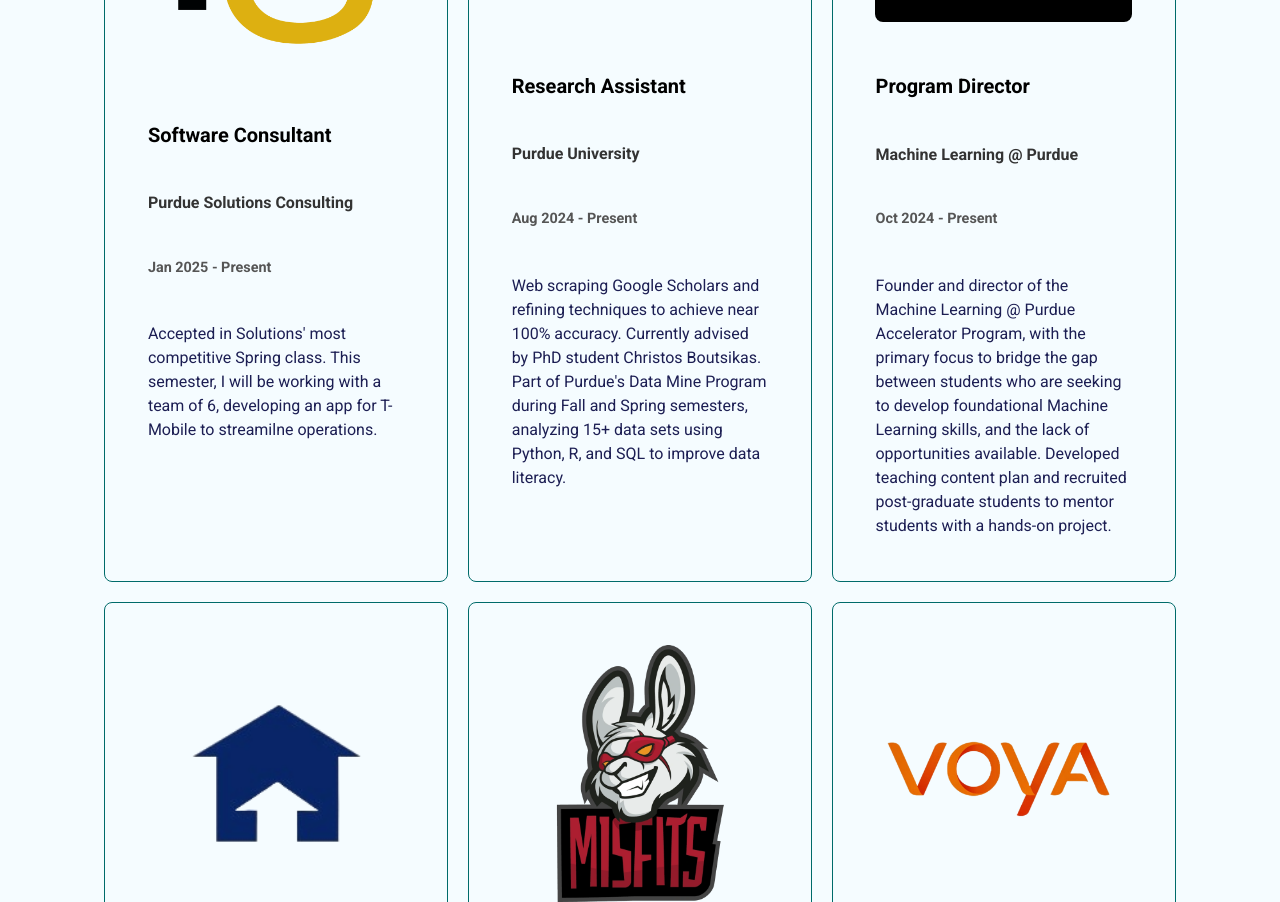
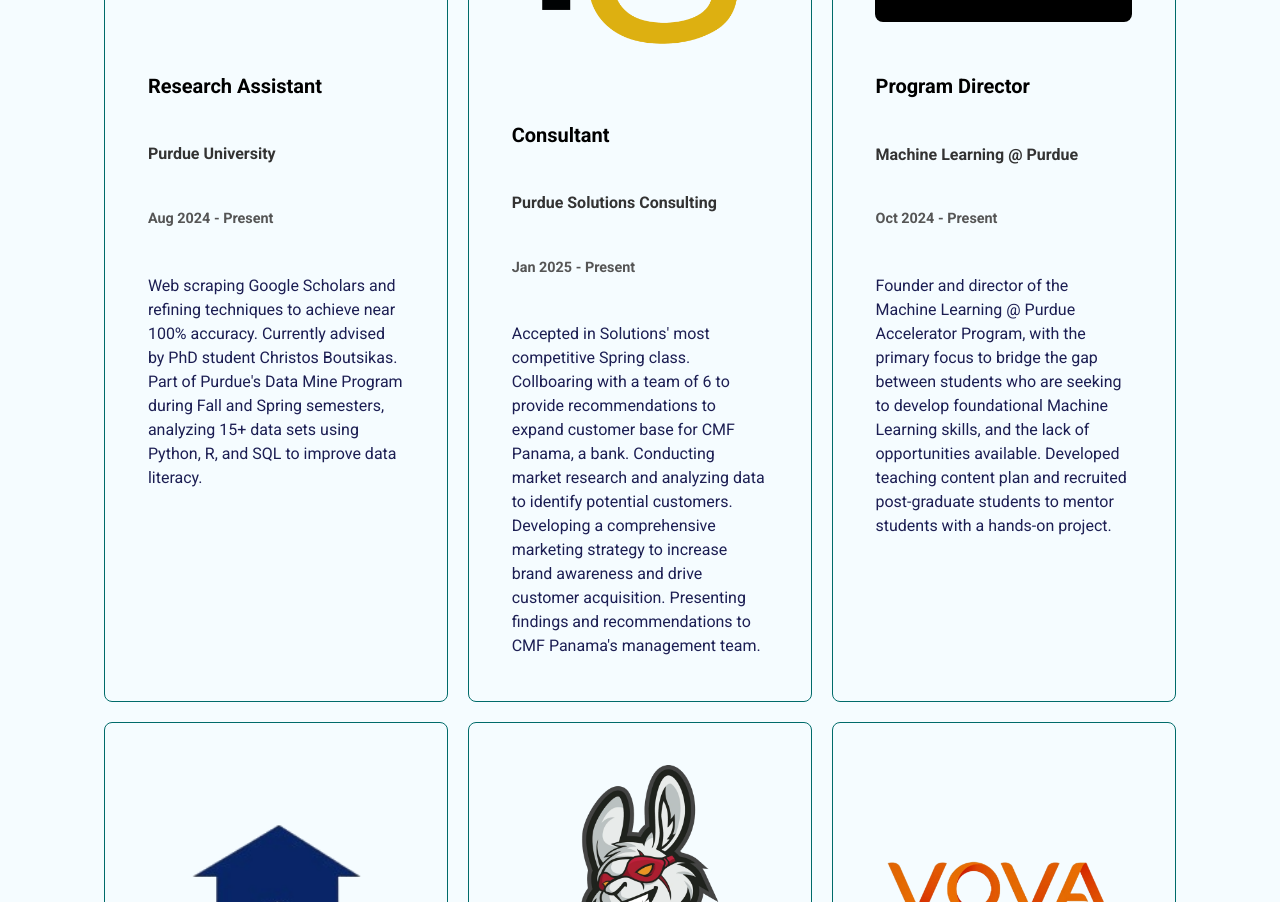
Before and after one commit to Alexlihing/personal-website, a React (Create React App) app: page / in a window 1280 px wide. Shown: the part 1720-2622 px from the top of the page. Built offline with nearby package versions, Linux system fonts and the light colour scheme.

Commit message:
updated portfolio

```diff
--- a/src/Pages/Home/Testimonials.jsx
+++ b/src/Pages/Home/Testimonials.jsx
@@ -2,14 +2,6 @@
 
 export default function Testimonial() {
   const testimonials = [
-    {
-      title: "Software Consultant",
-      company: "Purdue Solutions Consulting",
-      content:
-        "Accepted in Solutions' most competitive Spring class. This semester, I will be working with a team of 6, developing an app for T-Mobile to streamilne operations.",
-      date: "Jan 2025 - Present",
-      image: "./img/ps-logo.png",
-    },
     {
       title: "Research Assistant",
       company: "Purdue University",
@@ -17,6 +9,14 @@
         "Web scraping Google Scholars and refining techniques to achieve near 100% accuracy. Currently advised by PhD student Christos Boutsikas. Part of Purdue's Data Mine Program during Fall and Spring semesters, analyzing 15+ data sets using Python, R, and SQL to improve data literacy. ",
       date: "Aug 2024 - Present",
       image: "./img/purdue-logo.png",
+    },
+    {
+      title: "Consultant",
+      company: "Purdue Solutions Consulting",
+      content:
+        "Accepted in Solutions' most competitive Spring class. Collboaring with a team of 6 to provide recommendations to expand customer base for CMF Panama, a bank. Conducting market research and analyzing data to identify potential customers. Developing a comprehensive marketing strategy to increase brand awareness and drive customer acquisition. Presenting findings and recommendations to CMF Panama's management team.",
+      date: "Jan 2025 - Present",
+      image: "./img/ps-logo.png",
     },
     {
       title: "Program Director",
```
